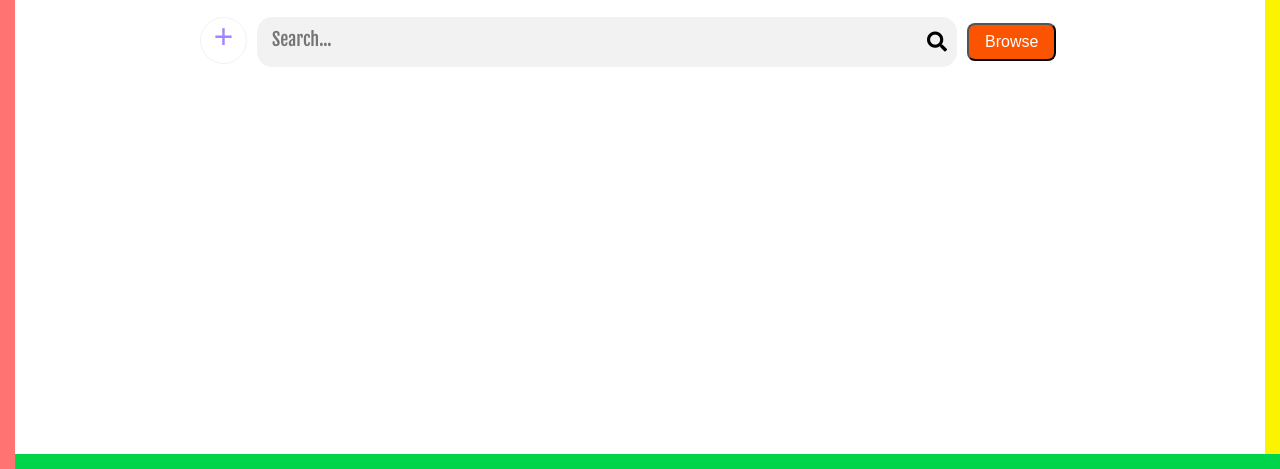
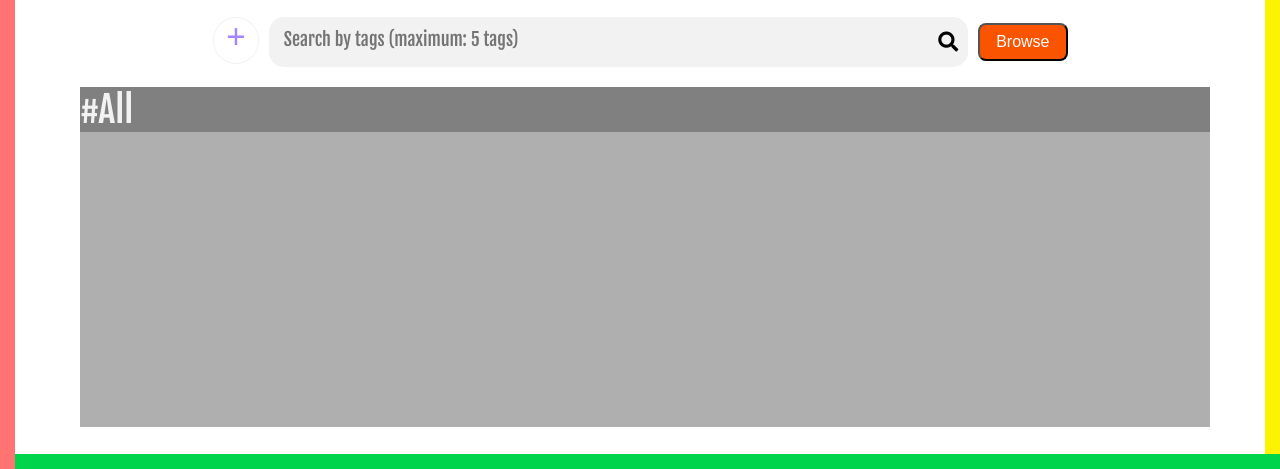
Before and after one commit to imh0wie/MemePool, a plain HTML site: page index.html in a window 1280 px wide. Shown: the part 331-800 px from the top of the page. Drawn offline with nearby package versions, Linux system fonts and the light colour scheme.

Commit message:
Added initial animation for meme container  with styling

```diff
--- a/assets/stylesheets/app.css
+++ b/assets/stylesheets/app.css
@@ -101,7 +101,7 @@ header.hidden {
 
 .inner-bar {
     display: flex;
-    width: 880px;
+    width: 855px;
     margin: 0 auto;
 }
 
@@ -284,3 +284,44 @@ header.hidden {
     font-size: 18px;
     transition: all 0.2s ease;
 }
+
+.content .memes-container {
+    /* display: flex; */
+    background-color: rgba(122, 122, 122, 0.6);
+    width: 100%;
+    height: 340px;
+    margin-left: 10px;
+    transition: all 0.4s ease;
+}
+
+.content .memes-container.hidden {
+    height: 0px;
+    transition: all 0.4s ease;
+}
+
+.content .memes-container header {
+    /* display: flex; */
+    background-color: rgba(97, 97, 97, 0.6);
+    color: #f2f2f2;
+    font-family: 'Fjalla One', sans-serif;
+    height: 45px;
+}
+
+.content .memes-container header.hidden {
+    /* display: flex; */
+    height: 0;
+}
+
+.content .memes-container header p {
+    font-size: 36px;
+    display: block;
+    width: 30px;
+    margin: 0 0 0 0;
+    opacity: 1;
+    transition: all 0.4s ease;
+}
+
+.content .memes-container header p.hidden {
+    opacity: 0;
+    transition: all 0.4s ease;
+}
--- a/index.html
+++ b/index.html
@@ -31,7 +31,7 @@
                 </svg> -->
                 <p class="add-button">+</p>
                 <div id="search-container">
-                    <input type="text" placeholder="Search..." />
+                    <input type="text" placeholder="Search by tags (maximum: 5 tags)" />
                     <i class="fas fa-search"></i>
                 </div>
                 <button id="browse">Browse</button>
@@ -55,7 +55,8 @@
                     <button>Share</button>
                 </div>
             </form>
-            <div id="database">
+            <div class="memes-container hidden">
+                <header class="hidden"><p class="hidden">#All</p></header>
             </div>
         </div>
     </body>
--- a/memepool/app.js
+++ b/memepool/app.js
@@ -20,11 +20,13 @@ class MemePool {
         this.header = new Header();
         this.uploadForm = new UploadForm();
         this.bar = new Bar({uploadForm: this.uploadForm.form});
+        this.memesContainer = new MemesContainer();
     }
 
     render() {
         this.header.render();
         this.bar.render();
+        this.memesContainer.render();
     }
 }
 
@@ -88,3 +90,21 @@ class UploadForm {
 
     }
 }
+
+class MemesContainer {
+    constructor() {
+        this.memesContainer = $$(".memes-container.hidden");
+    }
+
+    render() {
+        debugger
+        $$(() => setTimeout(() => this.memesContainer.removeClass("hidden"), 500));
+        this.memesContainer.children().each((child) => {
+            const node = $$(child);
+            node.removeClass("hidden");
+            setTimeout(() => {
+                node.children().each((child) => $$(child).removeClass("hidden"))
+            }, 1000);
+        })
+    }
+}
```
